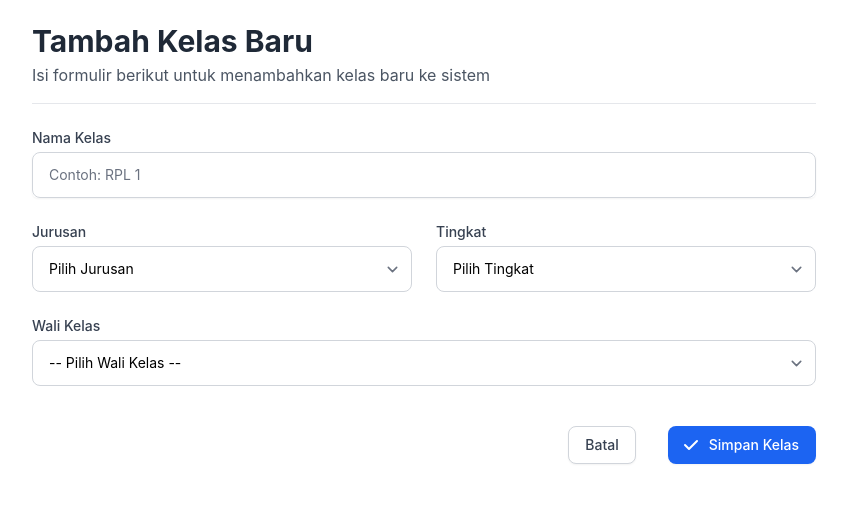
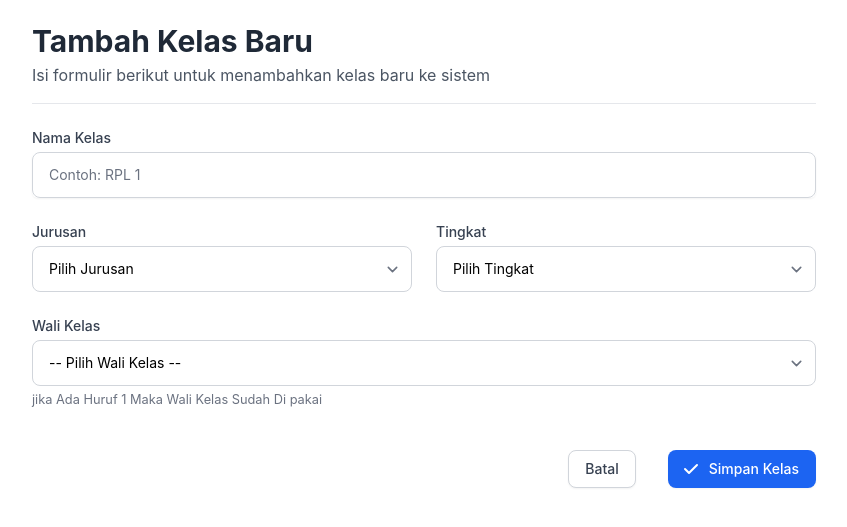
Before and after one commit to CarlesWebDev/Tabungan, a Laravel app: page /admin/tambahkelas in a window 1280 px wide. Shown: the part 81-608 px from the top of the page, without its empty margins (216-1063 px from the left). Run offline with Laravel 12, Linux system fonts and the light colour scheme; a user stored in the database is signed in; data comes from the database, SQL or seed files in the repository; data that the repository does not hold is empty; style sheets or scripts are compiled from the project's sources; some libraries are stand-ins or nearby versions.

Commit message:
update tampilan

```diff
--- a/resources/views/admin/tambahkelas.blade.php
+++ b/resources/views/admin/tambahkelas.blade.php
@@ -98,6 +98,9 @@
                             @foreach($gurus as $guru)
                                 <option value="{{ $guru->id }}" {{ old('guru_id') == $guru->id ? 'selected' : '' }}>
                                     {{ $guru->name }} ({{ $guru->nip ?? 'N/A' }})
+                                    @if($guru->kelas)
+                                        - {{ $guru->kelas->count() }}
+                                    @endif
                                 </option>
                             @endforeach
                         </select>
@@ -105,6 +108,7 @@
                     @error('guru_id'))
                         <p class="mt-2 text-sm text-red-600">{{ $message }}</p>
                     @enderror
+                    <small class="text-gray-500">jika Ada Huruf 1 Maka Wali Kelas Sudah Di pakai</small>
                 </div>
 
                 <!-- Action Buttons -->
```
Also changed, not shown: resources/views/admin/User.blade.php (+12 -4 lines), app/Http/Controllers/AdminController.php (indentation only).
